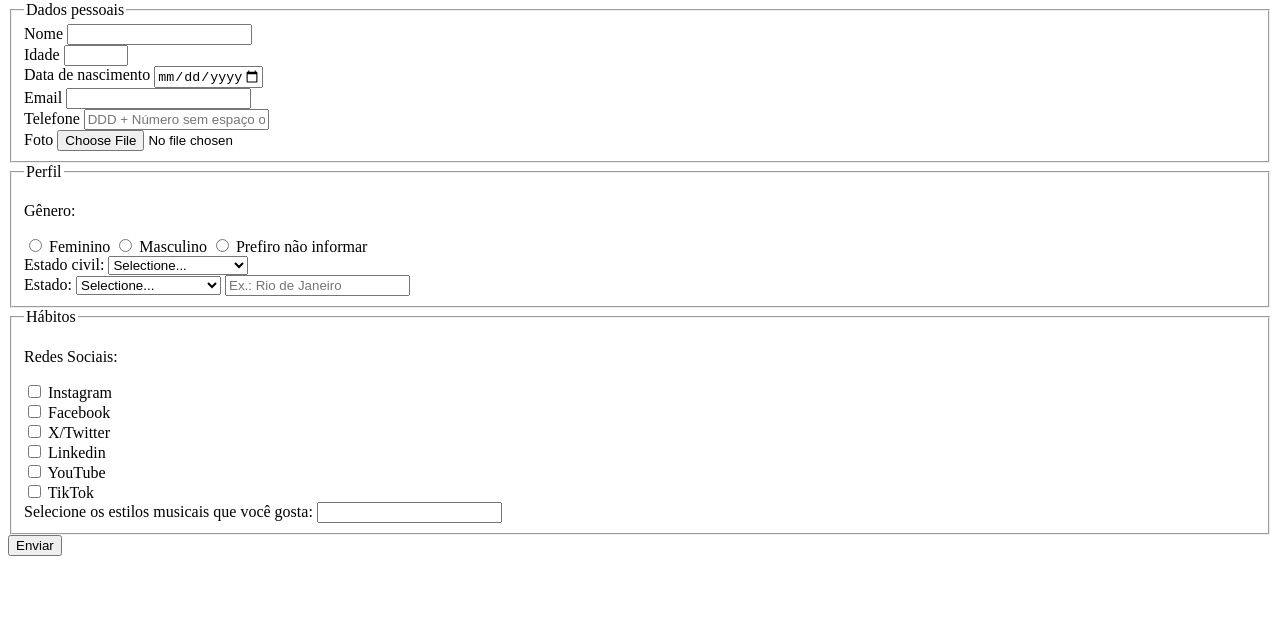
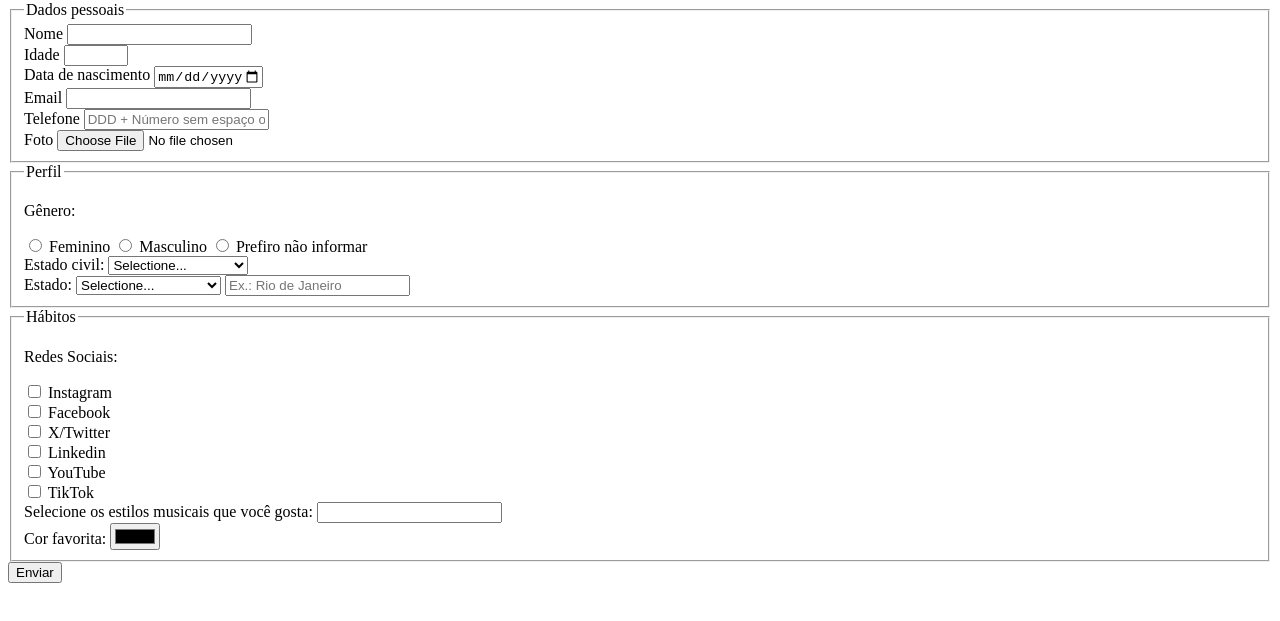
Before and after one commit to mateuspestana/pesquisa-culturama, a plain HTML site: page index.html in a window 1280 px wide. Shown: the part 79-700 px from the top of the page. Drawn offline with Linux system fonts and the light colour scheme.

Commit message:
Adiciona opções de cor

```diff
--- a/index.html
+++ b/index.html
@@ -116,6 +116,9 @@
                     <option value="samba"></option>
                     <option value="forró"></option>
                 </datalist>
+                <br>
+<label for="favoriteColor">Cor favorita:</label>
+<input id="favoriteColor" type="color" name="favoriteColor" value="#000000">
             </fieldset>
             <button type="submit">Enviar</button>
 
```
